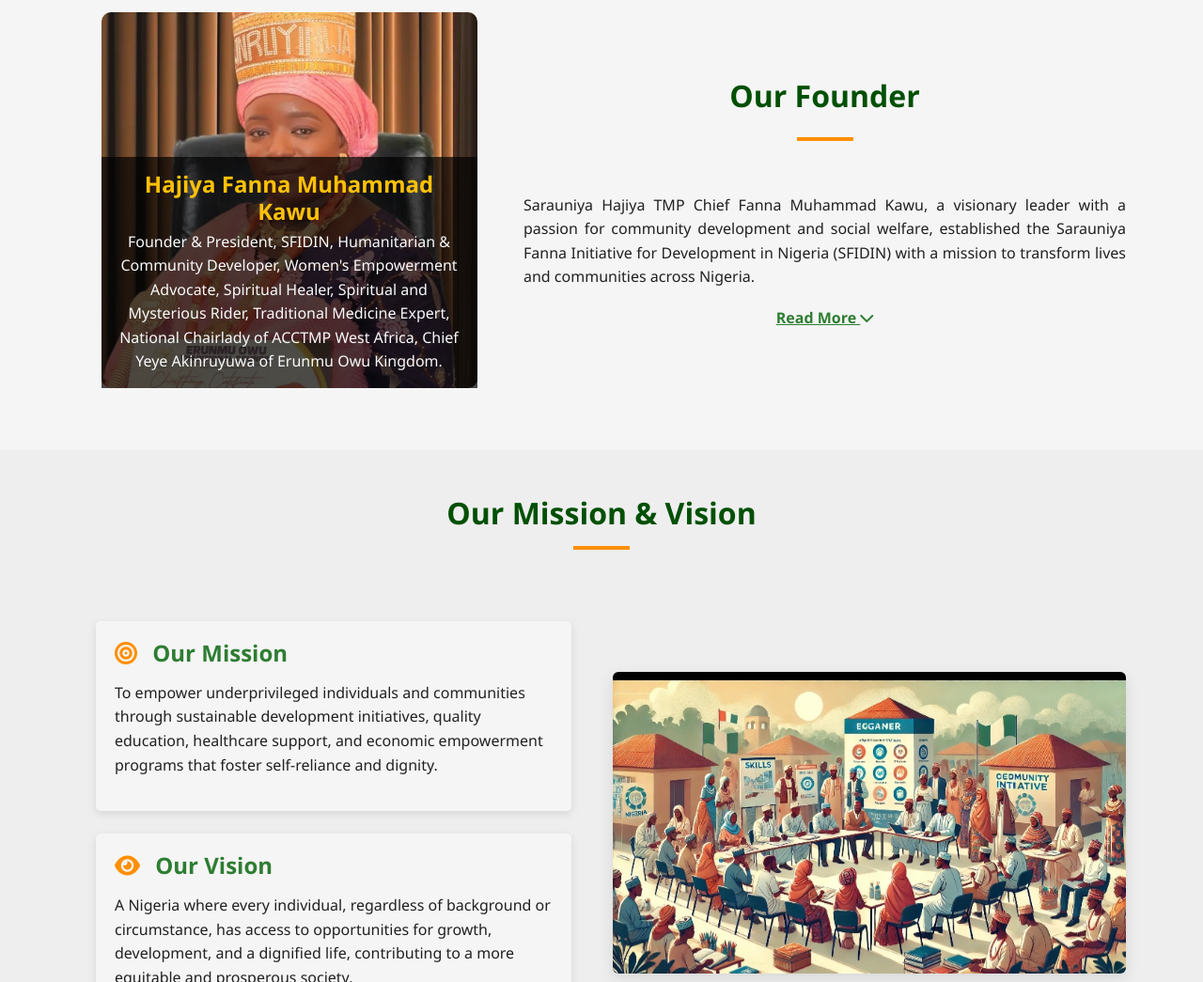
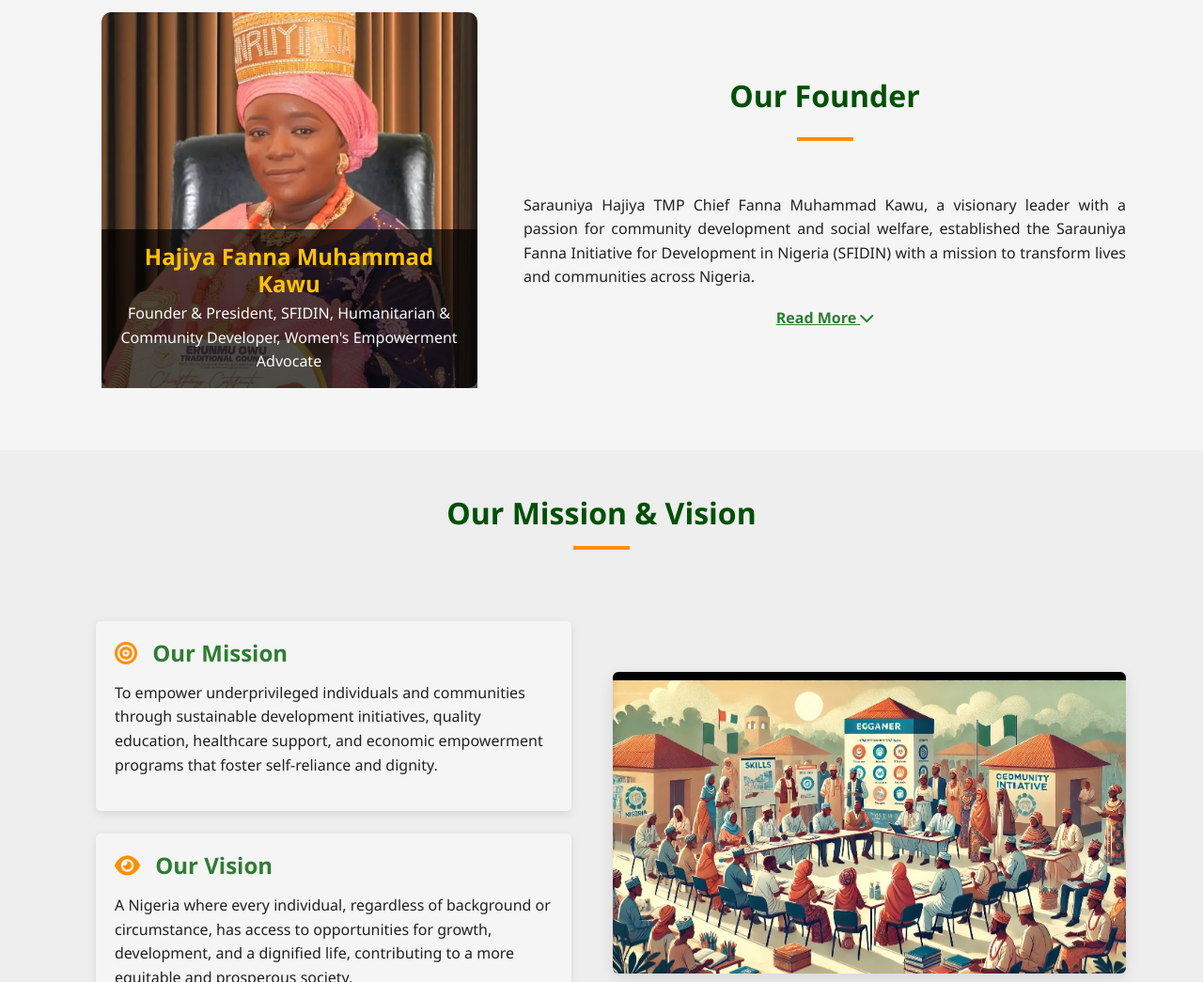
Before and after one commit to shamsu557/sfidin, a website: page index.html in a window 1280 px wide. Shown: the part 823-1868 px from the top of the page at 94% size. Drawn offline with nearby package versions, Linux system fonts and the light colour scheme.

Commit message:
Add files via upload

```diff
--- a/index.html
+++ b/index.html
@@ -96,12 +96,10 @@
                     <div class="ceo-image-slider">
                         <div class="image-wrapper">
                             <img id="founder-image" src="sarauniyaa.jpg" alt="Founder Image" class="ceo-image">
-                            <div class="image-caption">
+                            <div class="image-caption text-center">
                                 <h3 class="founder-name text-warning">Hajiya Fanna Muhammad Kawu</h3>
                                 <p class="founder-titles text-light">
-                                    Founder & President, SFIDIN, Humanitarian & Community Developer, Women's Empowerment Advocate,
-                                    Spiritual Healer, Spiritual and Mysterious Rider, Traditional Medicine Expert, National Chairlady of ACCTMP West Africa,
-                                    Chief Yeye Akinruyuwa of Erunmu Owu Kingdom.
+                                    Founder & President, SFIDIN, Humanitarian & Community Developer, Women's Empowerment Advocate
                                 </p>
                             </div>
                         </div>
```
